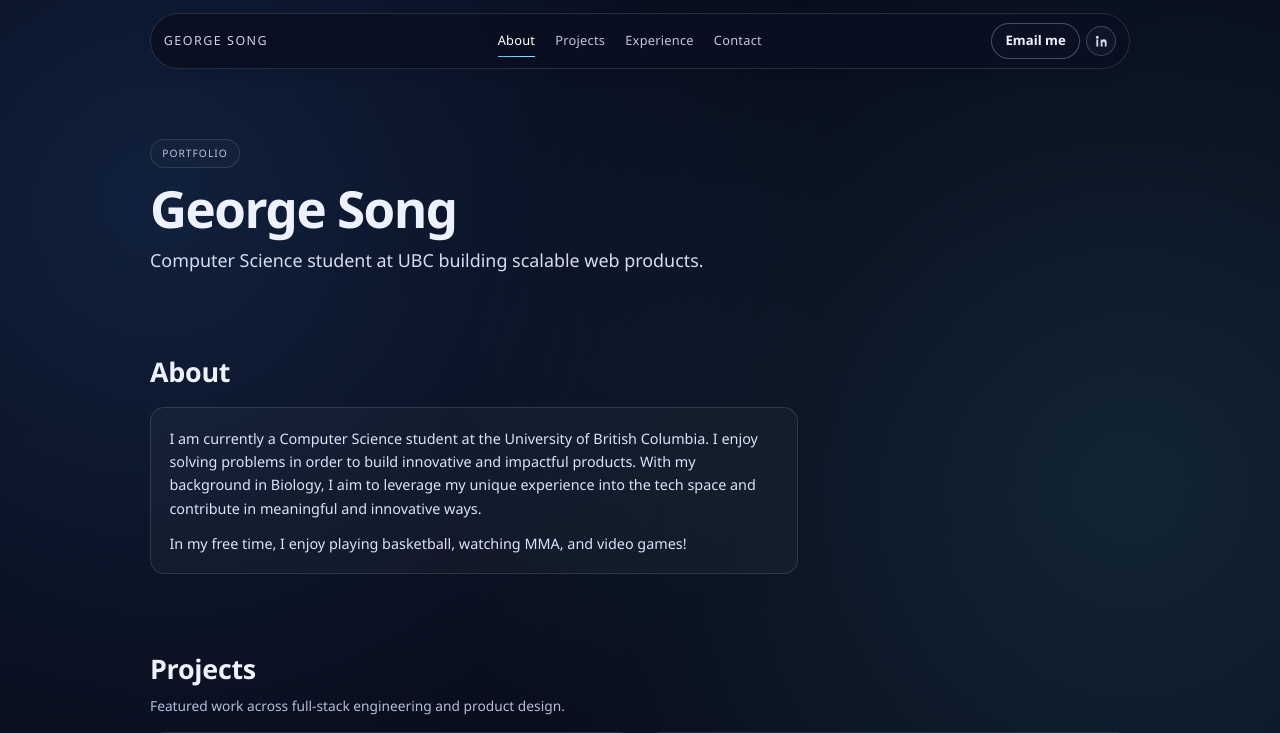
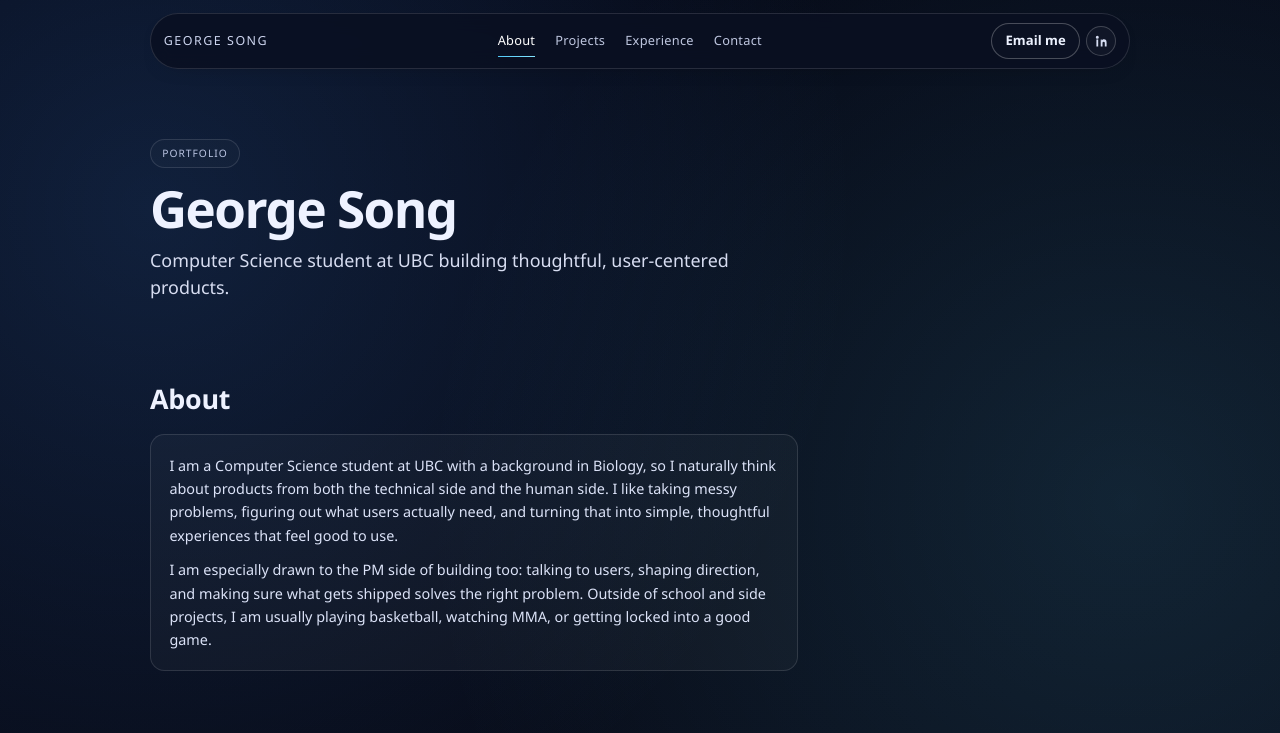
Before and after one commit to gsongg1/Personal-Web, a Next.js app: page / in a window 1280 px wide. Shown: the top 733 px of the page. Built offline with nearby package versions, Linux system fonts and the light colour scheme.

Commit message:
Refresh about section copy

```diff
--- a/src/content/siteContent.ts
+++ b/src/content/siteContent.ts
@@ -43,7 +43,7 @@ export const siteContent = {
     location: "Vancouver, BC",
     phone: "587-718-8740",
     email: "Georgesong00@gmail.com",
-    tagline: "Computer Science student at UBC building scalable web products.",
+    tagline: "Computer Science student at UBC building thoughtful, user-centered products.",
     highlights: [
       "Full-stack: TypeScript, React/Next.js, Node",
       "Cloud: GCP (Cloud Run, Pub/Sub, Storage), Firebase",
@@ -92,8 +92,8 @@ export const siteContent = {
   } satisfies SocialLinks,
   about: {
     paragraphs: [
-      "I am currently a Computer Science student at the University of British Columbia. I enjoy solving problems in order to build innovative and impactful products. With my background in Biology, I aim to leverage my unique experience into the tech space and contribute in meaningful and innovative ways.",
-      "In my free time, I enjoy playing basketball, watching MMA, and video games!"
+      "I am a Computer Science student at UBC with a background in Biology, so I naturally think about products from both the technical side and the human side. I like taking messy problems, figuring out what users actually need, and turning that into simple, thoughtful experiences that feel good to use.",
+      "I am especially drawn to the PM side of building too: talking to users, shaping direction, and making sure what gets shipped solves the right problem. Outside of school and side projects, I am usually playing basketball, watching MMA, or getting locked into a good game."
     ]
   },
   projects: [
```
